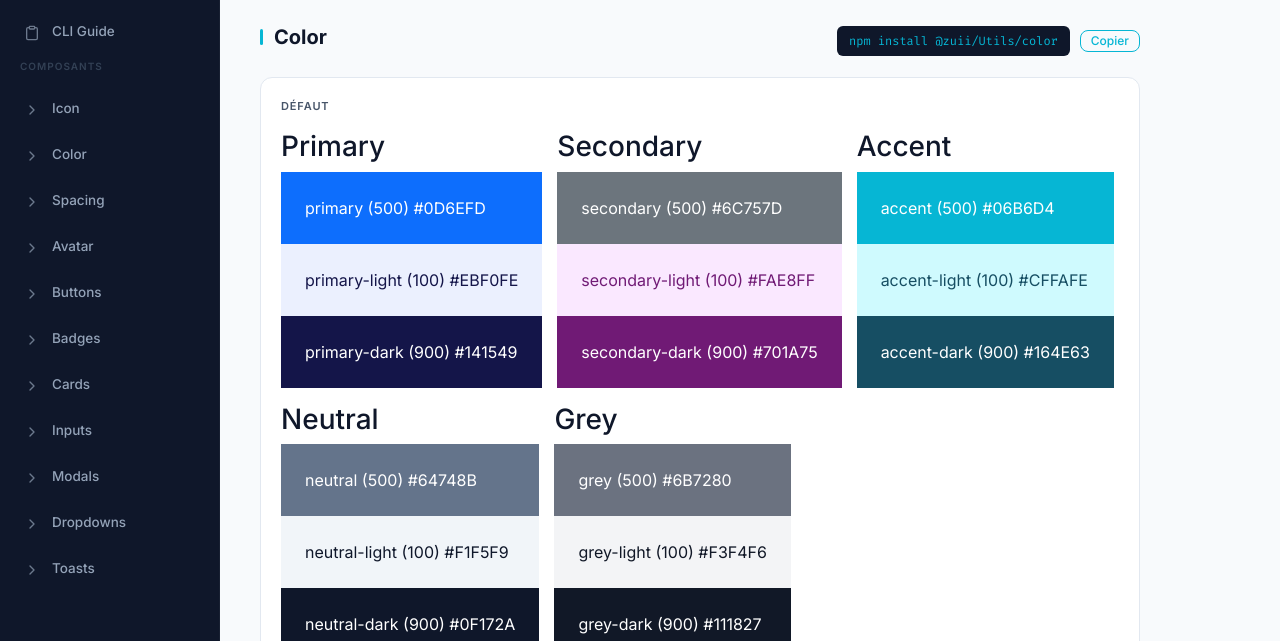
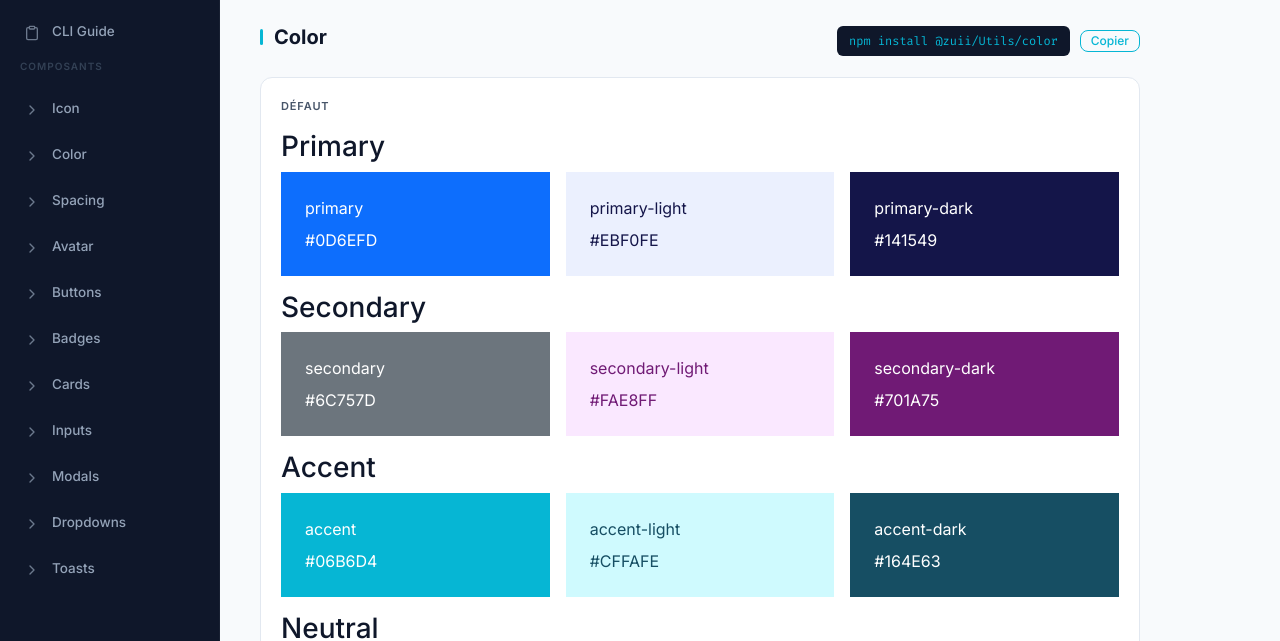
Before and after one commit to vincentm498/zuii-vanilla, a website built with Vite: page index.html in a window 1280 px wide. Both pictures are taken after a click on the link "Color". Shown: the part 159-800 px from the top of the page. Built offline with nearby package versions, Linux system fonts and the light colour scheme; files whose address does not match are found by name.

Commit message:
refactor: simplify color system by abstracting scale-based tokens into semantic CSS variables

```diff
--- a/packages/Utils/color/color.css
+++ b/packages/Utils/color/color.css
@@ -2,6 +2,47 @@
    @zuii/color — color.css
    Système de couleurs dynamique basé sur les tokens
    ============================================= */
+
+:root {
+
+  --primary: var(--primary-500);
+  --primary-light: var(--primary-100);
+  --primary-dark: var(--primary-900);
+
+  --secondary: var(--secondary-500);
+  --secondary-light: var(--secondary-100);
+  --secondary-dark: var(--secondary-900);
+
+  --accent: var(--accent-500);
+  --accent-light: var(--accent-100);
+  --accent-dark: var(--accent-900);
+
+  --success: var(--success-500);
+  --success-light: var(--success-100);
+  --success-dark: var(--success-900);
+
+  --info: var(--info-500);
+  --info-light: var(--info-100);
+  --info-dark: var(--info-900);
+
+  --warning: var(--warning-500);
+  --warning-light: var(--warning-100);
+  --warning-dark: var(--warning-900);
+
+  --danger: var(--danger-500);
+  --danger-light: var(--danger-100);
+  --danger-dark: var(--danger-900);
+
+  --neutral: var(--neutral-500);
+  --neutral-light: var(--neutral-100);
+  --neutral-dark: var(--neutral-900);
+
+  --grey: var(--grey-500);
+  --grey-light: var(--grey-100);
+  --grey-dark: var(--grey-900);
+
+
+}
 
 /**
  * 1. COMPORTEMENT GÉNÉRIQUE
@@ -29,170 +70,191 @@
 /* PRIMARY */
 .bg-primary,
 .text-primary {
-  --color-bg: var(--primary-500);
+  --color-bg: var(--primary);
   --color-text: #fff;
 }
 
 .bg-primary-light,
 .text-primary-light {
-  --color-bg: var(--primary-100);
-  --color-text: var(--primary-900);
+  --color-bg: var(--primary-light);
+  --color-text: var(--primary-dark);
 }
 
 .bg-primary-dark,
 .text-primary-dark {
-  --color-bg: var(--primary-900);
+  --color-bg: var(--primary-dark);
   --color-text: #fff;
 }
 
 /* SECONDARY */
 .bg-secondary,
 .text-secondary {
-  --color-bg: var(--secondary-500);
+  --color-bg: var(--secondary);
   --color-text: #fff;
 }
 
 .bg-secondary-light,
 .text-secondary-light {
-  --color-bg: var(--secondary-100);
-  --color-text: var(--secondary-900);
+  --color-bg: var(--secondary-light);
+  --color-text: var(--secondary-dark);
 }
 
 .bg-secondary-dark,
 .text-secondary-dark {
-  --color-bg: var(--secondary-900);
+  --color-bg: var(--secondary-dark);
   --color-text: #fff;
 }
 
 /* ACCENT */
 .bg-accent,
 .text-accent {
-  --color-bg: var(--accent-500);
+  --color-bg: var(--accent);
   --color-text: #fff;
 }
 
 .bg-accent-light,
 .text-accent-light {
-  --color-bg: var(--accent-100);
-  --color-text: var(--accent-900);
+  --color-bg: var(--accent-light);
+  --color-text: var(--accent-dark);
 }
 
 .bg-accent-dark,
 .text-accent-dark {
-  --color-bg: var(--accent-900);
+  --color-bg: var(--accent-dark);
   --color-text: #fff;
 }
 
 /* SUCCESS */
 .bg-success,
 .text-success {
-  --color-bg: var(--success-500);
+  --color-bg: var(--success);
   --color-text: #fff;
 }
 
 .bg-success-light,
 .text-success-light {
-  --color-bg: var(--success-100);
-  --color-text: var(--success-900);
+  --color-bg: var(--success-light);
+  --color-text: var(--success-dark);
 }
 
 .bg-success-dark,
 .text-success-dark {
-  --color-bg: var(--success-900);
+  --color-bg: var(--success-dark);
   --color-text: #fff;
 }
 
 /* INFO */
 .bg-info,
 .text-info {
-  --color-bg: var(--info-500);
+  --color-bg: var(--info);
   --color-text: #fff;
 }
 
 .bg-info-light,
 .text-info-light {
-  --color-bg: var(--info-100);
-  --color-text: var(--info-900);
+  --color-bg: var(--info-light);
+  --color-text: var(--info-dark);
 }
 
 .bg-info-dark,
 .text-info-dark {
-  --color-bg: var(--info-900);
+  --color-bg: var(--info-dark);
   --color-text: #fff;
 }
 
 /* WARNING */
 .bg-warning,
 .text-warning {
-  --color-bg: var(--warning-500);
+  --color-bg: var(--warning);
   --color-text: #fff;
 }
 
 .bg-warning-light,
 .text-warning-light {
-  --color-bg: var(--warning-100);
-  --color-text: var(--warning-900);
+  --color-bg: var(--warning-light);
+  --color-text: var(--warning-dark);
 }
 
 .bg-warning-dark,
 .text-warning-dark {
-  --color-bg: var(--warning-900);
+  --color-bg: var(--warning-dark);
   --color-text: #fff;
 }
 
 /* DANGER */
 .bg-danger,
 .text-danger {
-  --color-bg: var(--danger-500);
+  --color-bg: var(--danger);
   --color-text: #fff;
 }
 
 .bg-danger-light,
 .text-danger-light {
-  --color-bg: var(--danger-100);
-  --color-text: var(--danger-900);
+  --color-bg: var(--danger-light);
+  --color-text: var(--danger-dark);
 }
 
 .bg-danger-dark,
 .text-danger-dark {
-  --color-bg: var(--danger-900);
+  --color-bg: var(--danger-dark);
   --color-text: #fff;
 }
 
 /* NEUTRAL */
 .bg-neutral,
 .text-neutral {
-  --color-bg: var(--neutral-500);
+  --color-bg: var(--neutral);
   --color-text: #fff;
 }
 
 .bg-neutral-light,
 .text-neutral-light {
-  --color-bg: var(--neutral-100);
-  --color-text: var(--neutral-900);
+  --color-bg: var(--neutral-light);
+  --color-text: var(--neutral-dark);
 }
 
 .bg-neutral-dark,
 .text-neutral-dark {
-  --color-bg: var(--neutral-900);
+  --color-bg: var(--neutral-dark);
   --color-text: #fff;
 }
 
 /* GREY */
 .bg-grey,
 .text-grey {
-  --color-bg: var(--grey-500);
+  --color-bg: var(--grey);
   --color-text: #fff;
 }
 
 .bg-grey-light,
 .text-grey-light {
-  --color-bg: var(--grey-100);
-  --color-text: var(--grey-900);
+  --color-bg: var(--grey-light);
+  --color-text: var(--grey-dark);
 }
 
 .bg-grey-dark,
 .text-grey-dark {
-  --color-bg: var(--grey-900);
+  --color-bg: var(--grey-dark);
   --color-text: #fff;
 }
+
+.color-group {
+  display: flex;
+  gap: 1rem;
+}
+
+.color {
+  flex: 1;
+}
+
+.color__content {
+  display: flex;
+  gap: .5rem;
+  flex-direction: column;
+  flex: 1;
+}
+
+.color-section {
+  width: 100%;
+
+}
--- a/packages/Utils/color/color.html
+++ b/packages/Utils/color/color.html
@@ -6,20 +6,20 @@
   <div class="color-group">
     <div class="color bg-primary p-4">
       <div class="color__content">
-        <span class="color__name">primary (500)</span>
-        <span class="color__value" data-color="primary-500"></span>
+        <span class="color__name">primary</span>
+        <span class="color__value" data-color="primary"></span>
       </div>
     </div>
     <div class="color bg-primary-light p-4">
       <div class="color__content">
-        <span class="color__name">primary-light (100)</span>
-        <span class="color__value" data-color="primary-100"></span>
+        <span class="color__name">primary-light</span>
+        <span class="color__value" data-color="primary-light"></span>
       </div>
     </div>
     <div class="color bg-primary-dark p-4">
       <div class="color__content">
-        <span class="color__name">primary-dark (900)</span>
-        <span class="color__value" data-color="primary-900"></span>
+        <span class="color__name">primary-dark</span>
+        <span class="color__value" data-color="primary-dark"></span>
       </div>
     </div>
   </div>
@@ -31,20 +31,20 @@
   <div class="color-group">
     <div class="color bg-secondary p-4">
       <div class="color__content">
-        <span class="color__name">secondary (500)</span>
-        <span class="color__value" data-color="secondary-500"></span>
+        <span class="color__name">secondary</span>
+        <span class="color__value" data-color="secondary"></span>
       </div>
     </div>
     <div class="color bg-secondary-light p-4">
       <div class="color__content">
-        <span class="color__name">secondary-light (100)</span>
-        <span class="color__value" data-color="secondary-100"></span>
+        <span class="color__name">secondary-light</span>
+        <span class="color__value" data-color="secondary-light"></span>
       </div>
     </div>
     <div class="color bg-secondary-dark p-4">
       <div class="color__content">
-        <span class="color__name">secondary-dark (900)</span>
-        <span class="color__value" data-color="secondary-900"></span>
+        <span class="color__name">secondary-dark</span>
+        <span class="color__value" data-color="secondary-dark"></span>
       </div>
     </div>
   </div>
@@ -56,20 +56,20 @@
   <div class="color-group">
     <div class="color bg-accent p-4">
       <div class="color__content">
-        <span class="color__name">accent (500)</span>
-        <span class="color__value" data-color="accent-500"></span>
+        <span class="color__name">accent</span>
+        <span class="color__value" data-color="accent"></span>
       </div>
     </div>
     <div class="color bg-accent-light p-4">
       <div class="color__content">
-        <span class="color__name">accent-light (100)</span>
-        <span class="color__value" data-color="accent-100"></span>
+        <span class="color__name">accent-light</span>
+        <span class="color__value" data-color="accent-light"></span>
       </div>
     </div>
     <div class="color bg-accent-dark p-4">
       <div class="color__content">
-        <span class="color__name">accent-dark (900)</span>
-        <span class="color__value" data-color="accent-900"></span>
+        <span class="color__name">accent-dark</span>
+        <span class="color__value" data-color="accent-dark"></span>
       </div>
     </div>
   </div>
@@ -82,20 +82,20 @@
   <div class="color-group">
     <div class="color bg-neutral p-4">
       <div class="color__content">
-        <span class="color__name">neutral (500)</span>
-        <span class="color__value" data-color="neutral-500"></span>
+        <span class="color__name">neutral</span>
+        <span class="color__value" data-color="neutral"></span>
       </div>
     </div>
     <div class="color bg-neutral-light p-4">
       <div class="color__content">
-        <span class="color__name">neutral-light (100)</span>
-        <span class="color__value" data-color="neutral-100"></span>
+        <span class="color__name">neutral-light</span>
+        <span class="color__value" data-color="neutral-light"></span>
       </div>
     </div>
     <div class="color bg-neutral-dark p-4">
       <div class="color__content">
-        <span class="color__name">neutral-dark (900)</span>
-        <span class="color__value" data-color="neutral-900"></span>
+        <span class="color__name">neutral-dark</span>
+        <span class="color__value" data-color="neutral-dark"></span>
       </div>
     </div>
   </div>
@@ -107,20 +107,20 @@
   <div class="color-group">
     <div class="color bg-grey p-4">
       <div class="color__content">
-        <span class="color__name">grey (500)</span>
-        <span class="color__value" data-color="grey-500"></span>
+        <span class="color__name">grey</span>
+        <span class="color__value" data-color="grey"></span>
       </div>
     </div>
     <div class="color bg-grey-light p-4">
       <div class="color__content">
-        <span class="color__name">grey-light (100)</span>
-        <span class="color__value" data-color="grey-100"></span>
+        <span class="color__name">grey-light</span>
+        <span class="color__value" data-color="grey-light"></span>
       </div>
     </div>
     <div class="color bg-grey-dark p-4">
       <div class="color__content">
-        <span class="color__name">grey-dark (900)</span>
-        <span class="color__value" data-color="grey-900"></span>
+        <span class="color__name">grey-dark</span>
+        <span class="color__value" data-color="grey-dark"></span>
       </div>
     </div>
   </div>
--- a/packages/Utils/spacing/margin.html
+++ b/packages/Utils/spacing/margin.html
@@ -2,7 +2,8 @@
 
 <section class="pg-section">
   <h2 class="pg-section-title">Margin (Marges extérieures)</h2>
-  <p class="pg-section-sub">Les classes `m-{size}` ajoutent de l'espace autour de l'élément. La taille (size) va de 0 à 16.</p>
+  <p class="pg-section-sub">Les classes `m-{size}` ajoutent de l'espace autour de l'élément. La taille (size) va de 0 à
+    16.</p>
 
   <div class="pg-demo-container">
     <div class="margin-box">
@@ -74,18 +75,21 @@
     margin-top: 20px;
     align-items: flex-start;
   }
+
   .margin-box {
-    background: repeating-linear-gradient(
-      45deg,
-      #f0f0f0,
-      #f0f0f0 10px,
-      #e5e5e5 10px,
-      #e5e5e5 20px
-    );
+    background: repeating-linear-gradient(45deg,
+        #f0f0f0,
+        #f0f0f0 10px,
+        #e5e5e5 10px,
+        #e5e5e5 20px);
     border: 1px solid #ddd;
     display: inline-block;
   }
-  .bg-primary, .bg-secondary, .bg-accent, .bg-neutral {
+
+  .bg-primary,
+  .bg-secondary,
+  .bg-accent,
+  .bg-neutral {
     color: white;
     padding: 10px;
     font-family: var(--font-family-mono);
@@ -93,8 +97,20 @@
     min-width: 60px;
     text-align: center;
   }
-  .bg-primary { background: var(--primary-500); }
-  .bg-secondary { background: var(--secondary-500); }
-  .bg-accent { background: var(--accent-500); }
-  .bg-neutral { background: var(--neutral-500); }
+
+  .bg-primary {
+    background: var(--primary);
+  }
+
+  .bg-secondary {
+    background: var(--secondary-500);
+  }
+
+  .bg-accent {
+    background: var(--accent-500);
+  }
+
+  .bg-neutral {
+    background: var(--neutral-500);
+  }
 </style>
--- a/packages/all/all.css
+++ b/packages/all/all.css
@@ -17,3 +17,7 @@
 @import "../Utils/spacing/spacing.css";
 @import "../Utils/icon/icon.css";
 @import "../link/link.css";
+
+code {
+    color: var(--accent-500);
+}
--- a/packages/button/button.css
+++ b/packages/button/button.css
@@ -61,9 +61,9 @@
 
 /* --- Variants --- */
 .btn--primary {
-  background: var(--primary-500);
+  background: var(--primary);
   color: var(--white);
-  border-color: var(--primary-500);
+  border-color: var(--primary);
   box-shadow: 0 1px 3px rgba(99, 102, 241, 0.3);
 }
 
```
Also changed, not shown: packages/Utils/color/color-errors.html (+24 -24 lines), packages/Utils/color/color.md (+2 -0 lines), packages/Utils/spacing/padding.html (+23 -7 lines), playground/assets/styles/tokens.css (line endings or trailing spaces).
